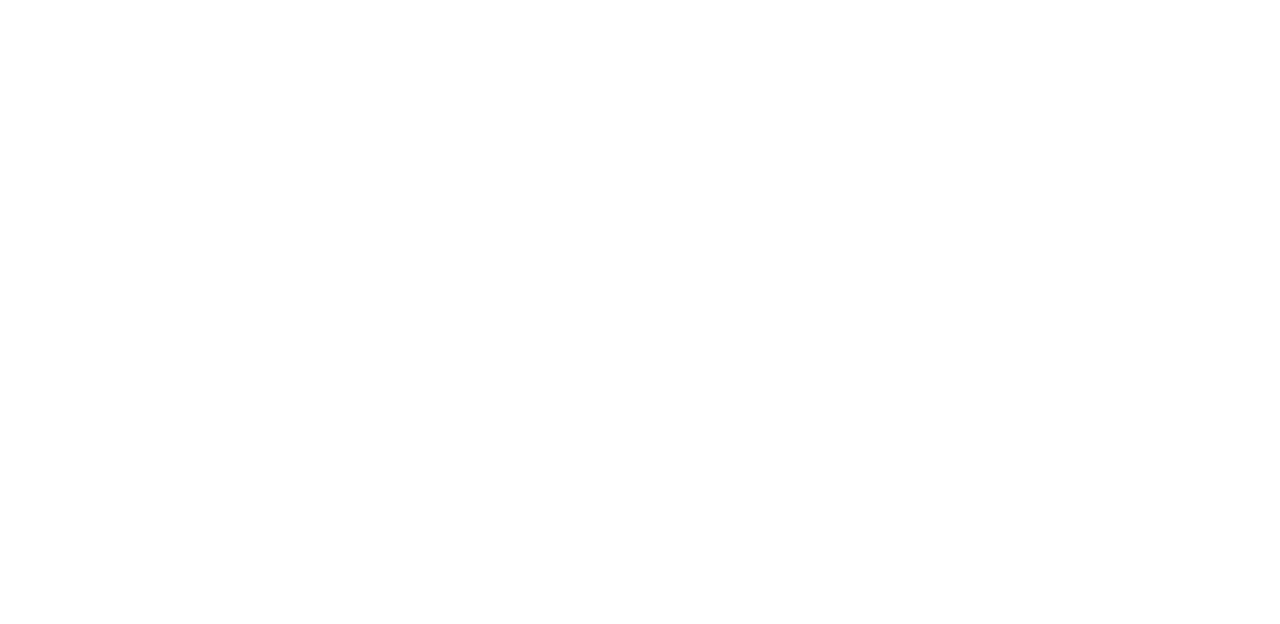
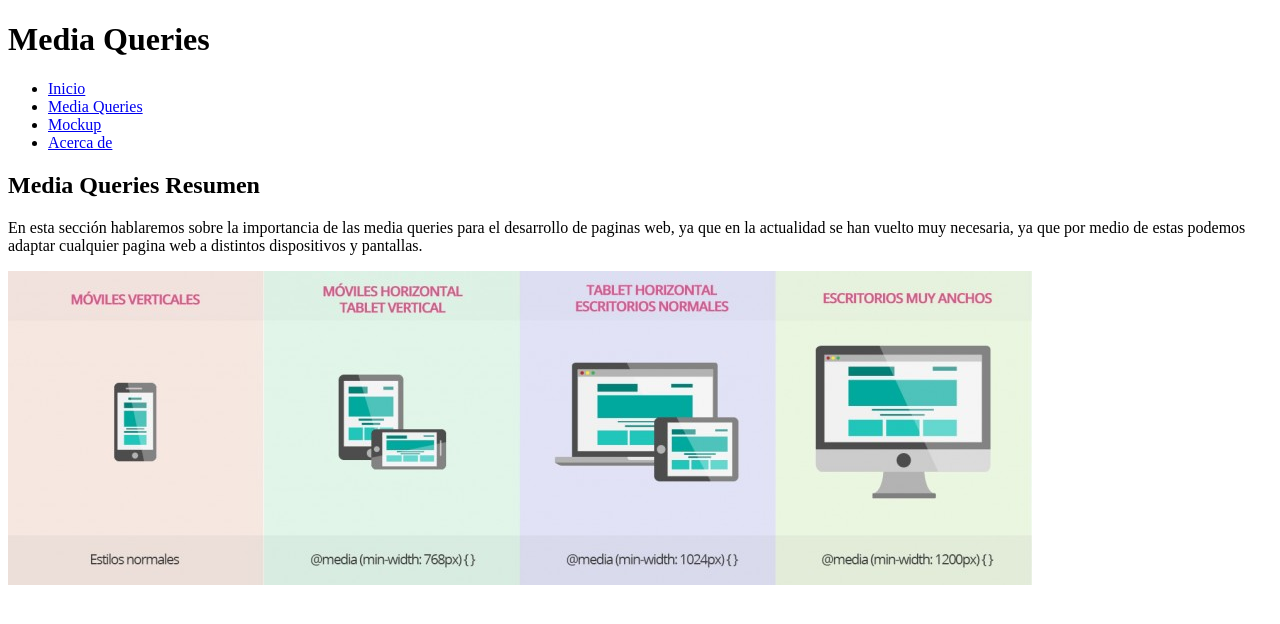
Before and after one commit to Brayan295/DSW-BrayanCamargo-1391, a plain HTML site: page index.html in a window 1280 px wide. Drawn offline with Linux system fonts and the light colour scheme.

Commit message:
Avance
1

```diff
--- a/index.html
+++ b/index.html
@@ -1,12 +1,41 @@
 <!DOCTYPE html>
 <html lang="en">
+
 <head>
     <meta charset="UTF-8">
     <meta http-equiv="X-UA-Compatible" content="IE=edge">
     <meta name="viewport" content="width=device-width, initial-scale=1.0">
-    <title>Document</title>
+    <title>Fase 2</title>
 </head>
+
 <body>
+    <header>
+        <h1>
+            Media Queries
+        </h1>
+    </header>
+    <nav>
+        <ul>
+                <li><a href="index.html">Inicio</a></li>
+                <li><a href="mediaqueries.html">Media Queries</a></li>
+                <li><a href="Mockup.html">Mockup</a></li>
+                <li><a href="Acerca de.html">Acerca de</a></li>
+        </ul>
+    </nav>
+    <section>
+        <h2>
+            Media Queries Resumen
+        </h2>
+        <p>
+            En esta sección hablaremos sobre la importancia de las media queries para el desarrollo de paginas web,
+            ya que en la actualidad se han vuelto muy necesaria, ya que por medio de estas podemos adaptar cualquier
+            pagina web a distintos dispositivos y pantallas.
+        </p>
+        <img src="img/MediaQueries.jpg" alt="Media Queries en la actualidad">
+    </section>
+    <footer>
 
+    </footer>
 </body>
+
 </html>
```
Also changed, not shown: img/Captura.PNG (added), img/MediaQueries.jpg (added).
